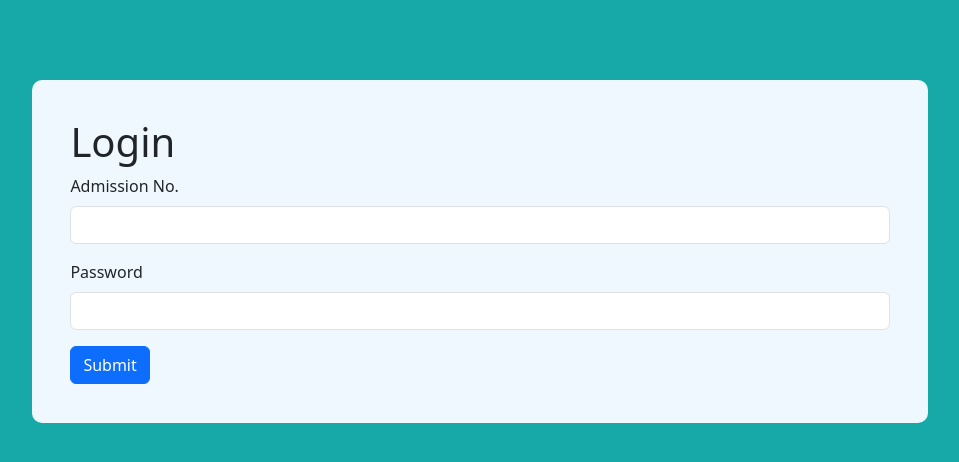
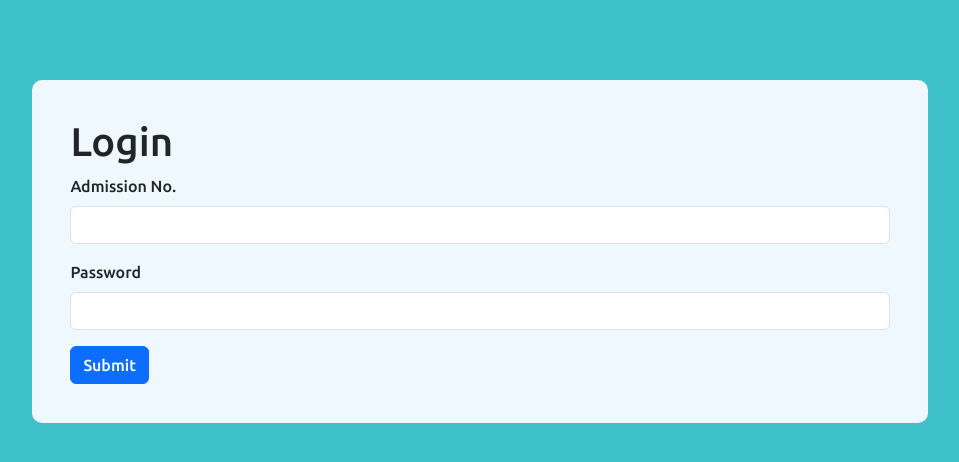
Before and after one commit to Daksh-Madaan/swayamkaro, a Flask app: page /login in a window 1280 px wide. Shown: the top 462 px of the page, without its empty margins (160-1119 px from the left). Run offline with Flask 2, Linux system fonts and the light colour scheme; some libraries are stand-ins or nearby versions.

Commit message:
Update login.html

```diff
--- a/templates/login.html
+++ b/templates/login.html
@@ -4,12 +4,16 @@
     <meta charset="utf-8">
     <meta name="viewport" content="width=device-width, initial-scale=1">
     <title>Login</title>
+    <link rel="preconnect" href="https://fonts.googleapis.com">
+    <link rel="preconnect" href="https://fonts.gstatic.com" crossorigin>
+    <link href="https://fonts.googleapis.com/css2?family=Ubuntu:wght@500&display=swap" rel="stylesheet">
     <link href="https://cdn.jsdelivr.net/npm/bootstrap@5.3.2/dist/css/bootstrap.min.css" rel="stylesheet" integrity="sha384-T3c6CoIi6uLrA9TneNEoa7RxnatzjcDSCmG1MXxSR1GAsXEV/Dwwykc2MPK8M2HN" crossorigin="anonymous">
   </head>
   <style>
     body {
       margin-top: 5rem;
-      background-color:rgb(23, 168, 168);
+      background-color: #3FC1C9;
+      font-family: 'Ubuntu', sans-serif !important;
     }
     .main {
       padding: 3%;
```
